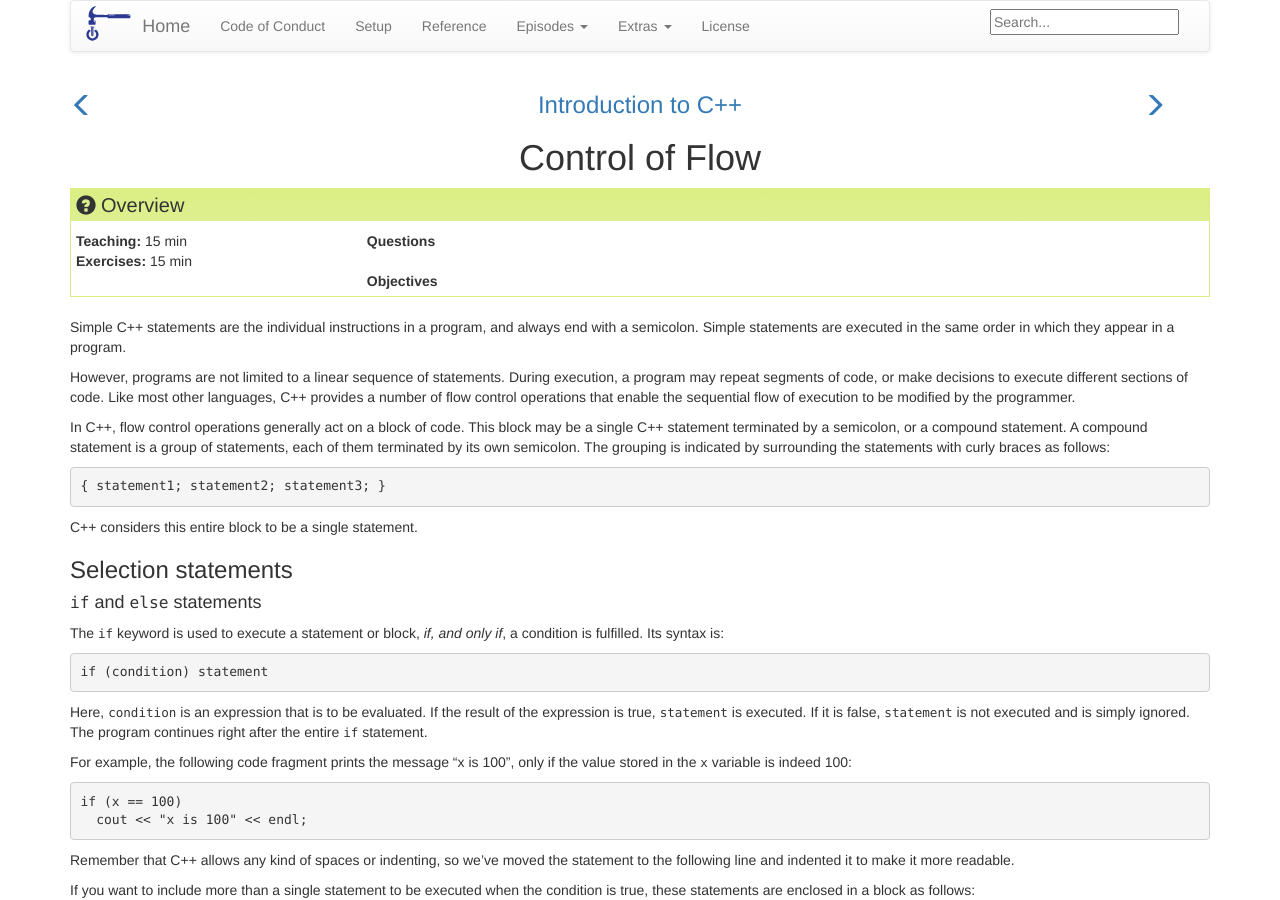
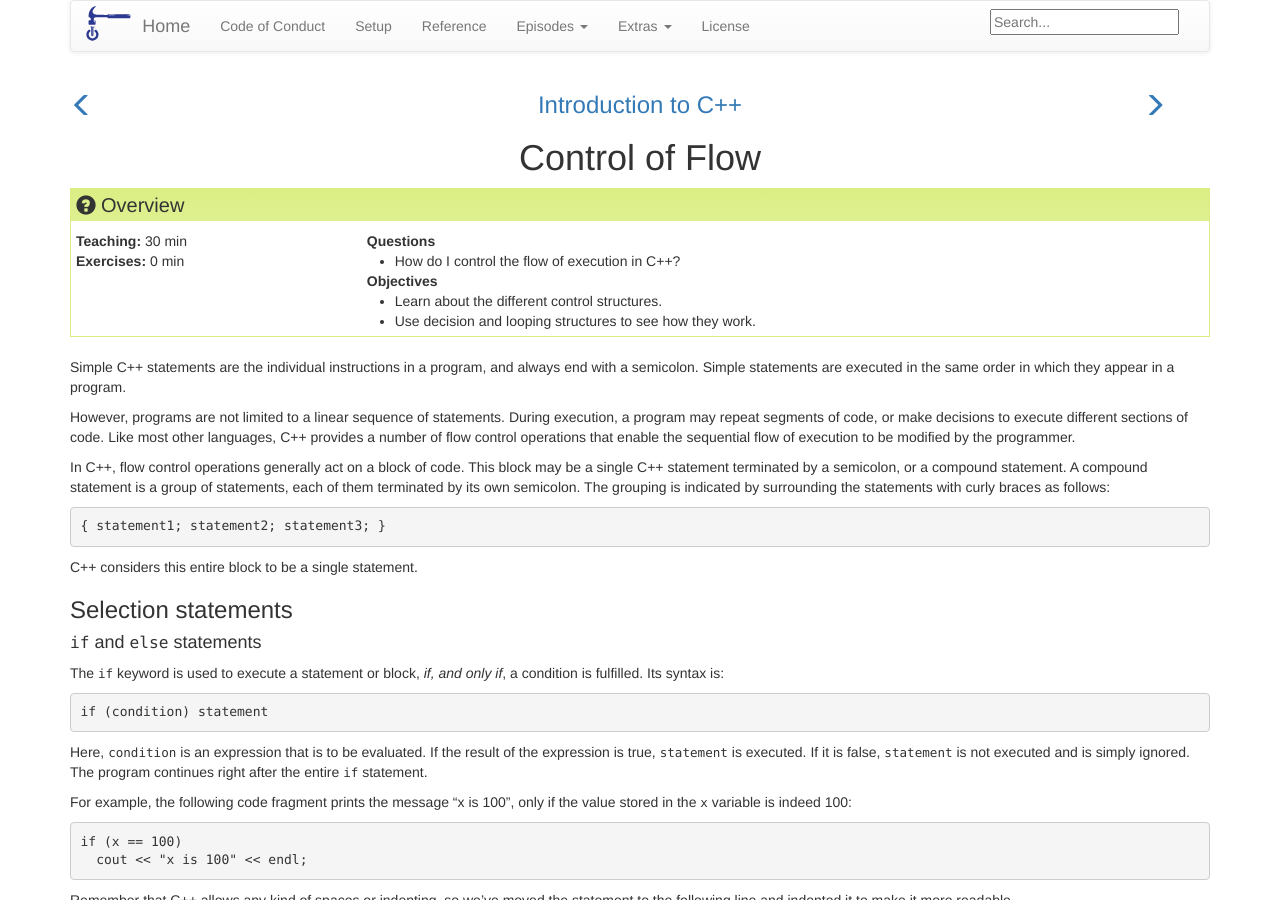
Before and after one commit to ornl-ssd/cpp-novice, a Jekyll site: the page built from _episodes/06-flowcontrol.md, in a window 1280 px wide and 900 px high. Built offline with Jekyll 4.4.1, drawn with Linux system fonts in a browser that asks for light colours; some of the changed text lies outside the part shown.

Commit message:
udpated
Signed-off-by: Greg Watson <g.watson@computer.org>

```diff
--- a/_episodes/06-flowcontrol.md
+++ b/_episodes/06-flowcontrol.md
@@ -1,10 +1,15 @@
 ---
 title: "Control of Flow"
-teaching: 15
-exercises: 15
+teaching: 30
+exercises: 0
 questions:
+- "How do I control the flow of execution in C++?"
 objectives:
+- "Learn about the different control structures."
+- "Use decision and looping structures to see how they work."
 keypoints:
+- "Decisions are made using `if` and `select` statements."
+- "Looping is performed with `while`, `do-while`, and `for` statements."
 ---
 Simple C++ statements are the individual instructions in a program, and always end with a semicolon. Simple statements are executed
 in the same order in which they appear in a program.
```
